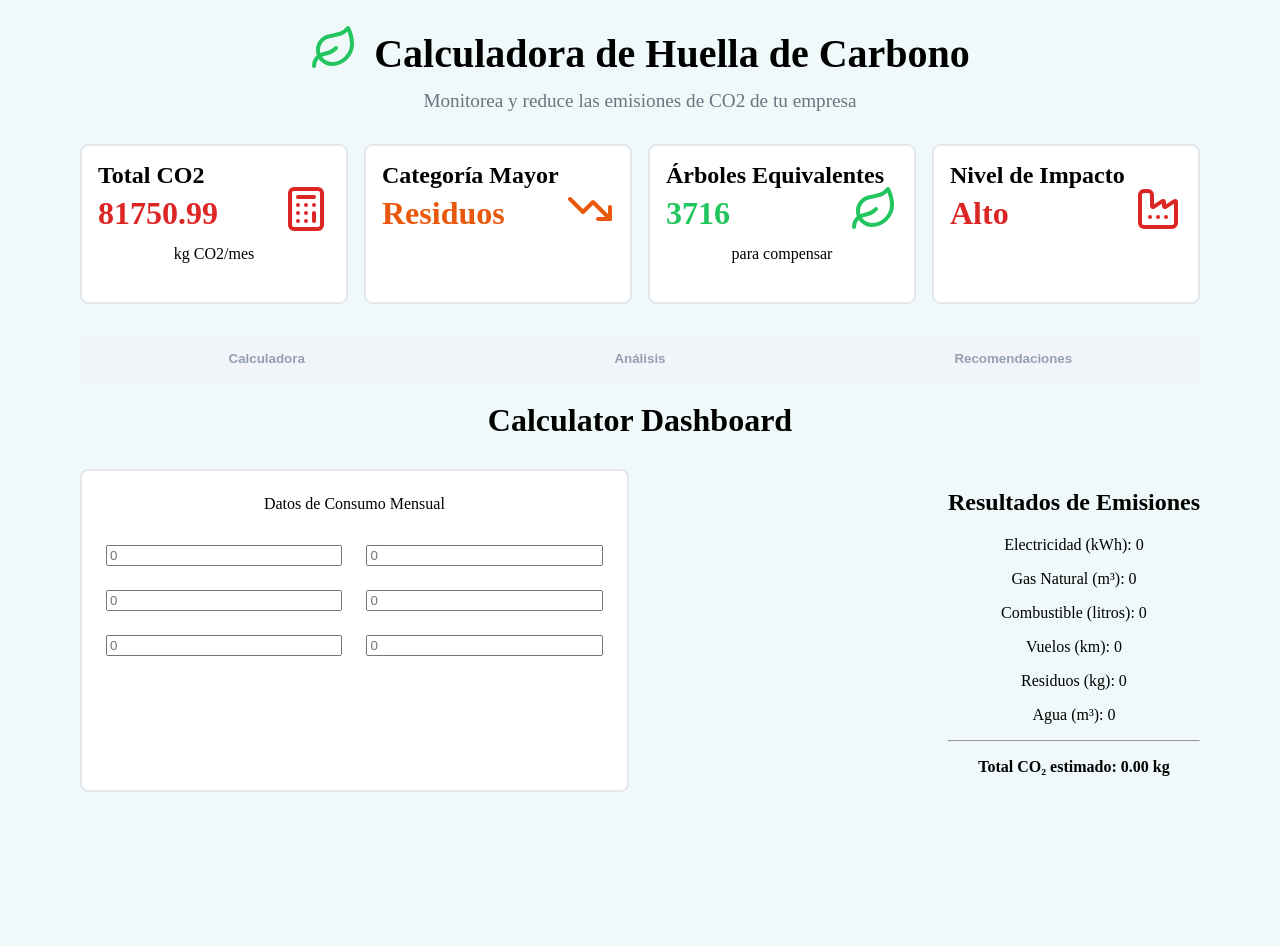
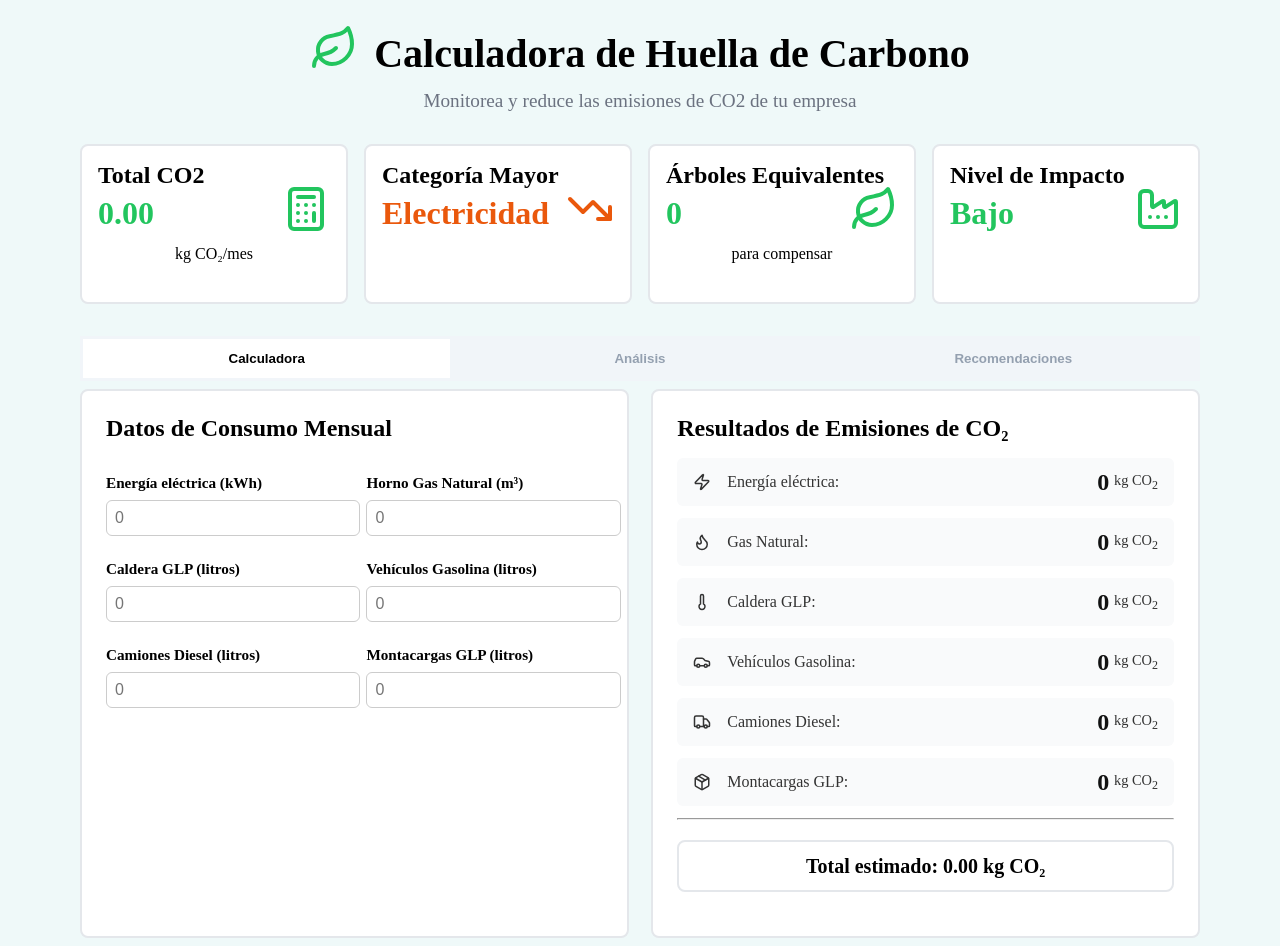
Before and after one commit to RicardoCalvoP/EcoHack-Bono, a React (Vite) app in the folder ecoValue/: page / in a window 1280 px wide. Before the commit the page ends 800 px from the top, so only its background shows below. Built offline with nearby package versions, Linux system fonts and the light colour scheme.

Commit message:
feat: calculator components

```diff
--- a/ecoValue/src/components/ButtonsHeaders.tsx
+++ b/ecoValue/src/components/ButtonsHeaders.tsx
@@ -1,15 +1,15 @@
-import React, { useState } from "react";
+import React from "react";
 
 type ButtonsHeadersProps = {
   headers: string[];
   onHeaderClick: (index: number) => void;
-};
+  activeTab: number;
+}
 
-const ButtonsHeaders: React.FC<ButtonsHeadersProps> = ({ headers, onHeaderClick }) => {
-  const [clickedIndex, setClickedIndex] = useState<number | null>(null);
+
+const ButtonsHeaders: React.FC<ButtonsHeadersProps> = ({ headers, onHeaderClick, activeTab }) => {
 
   const handleClick = (index: number) => {
-    setClickedIndex(index);
     onHeaderClick(index); // comunicar al componente padre
   };
 
@@ -19,7 +19,7 @@ const ButtonsHeaders: React.FC<ButtonsHeadersProps> = ({ headers, onHeaderClick
         <button
           key={index}
           onClick={() => handleClick(index)}
-          className={`button ${clickedIndex === index ? "isClicked" : ""}`}
+          className={`button ${activeTab === index ? "isClicked" : ""}`}
         >
           {header}
         </button>
--- a/ecoValue/src/components/calculator/Calculator.tsx
+++ b/ecoValue/src/components/calculator/Calculator.tsx
@@ -4,38 +4,38 @@ import InputMenu from "./InputMenu";
 type CalculatorProps = {
   electricidad: number;
   setElectricidad: (value: number) => void;
-  gasNatural: number;
-  setGasNatural: (value: number) => void;
-  combustible: number;
-  setCombustible: (value: number) => void;
-  vuelos: number;
-  setVuelos: (value: number) => void;
-  residuos: number;
-  setResiduos: (value: number) => void;
-  agua: number;
-  setAgua: (value: number) => void;
+  hornoGasNatural: number;
+  setHornoGasNatural: (value: number) => void;
+  calderaGLP: number;
+  setCalderaGLP: (value: number) => void;
+  vehiculosGasolina: number;
+  setVehiculosGasolina: (value: number) => void;
+  camionesDiesel: number;
+  setCamionesDiesel: (value: number) => void;
+  montacargasGLP: number;
+  setMontacargasGLP: (value: number) => void;
 };
 
 const Calculator: React.FC<CalculatorProps> = ({
   electricidad, setElectricidad,
-  gasNatural, setGasNatural,
-  combustible, setCombustible,
-  vuelos, setVuelos,
-  residuos, setResiduos,
-  agua, setAgua
+  hornoGasNatural, setHornoGasNatural,
+  calderaGLP, setCalderaGLP,
+  vehiculosGasolina, setVehiculosGasolina,
+  camionesDiesel, setCamionesDiesel,
+  montacargasGLP, setMontacargasGLP
 }) => {
   const inputs = [
-    { value: electricidad, onChange: setElectricidad, placeholder: "0", type: "number" },
-    { value: gasNatural, onChange: setGasNatural, placeholder: "0", type: "number" },
-    { value: combustible, onChange: setCombustible, placeholder: "0", type: "number" },
-    { value: vuelos, onChange: setVuelos, placeholder: "0", type: "number" },
-    { value: residuos, onChange: setResiduos, placeholder: "0", type: "number" },
-    { value: agua, onChange: setAgua, placeholder: "0", type: "number" },
+    { label: "Energía eléctrica (kWh)", value: electricidad, onChange: setElectricidad, placeholder: "0", type: "number" },
+    { label: "Horno Gas Natural (m³)", value: hornoGasNatural, onChange: setHornoGasNatural, placeholder: "0", type: "number" },
+    { label: "Caldera GLP (litros)", value: calderaGLP, onChange: setCalderaGLP, placeholder: "0", type: "number" },
+    { label: "Vehículos Gasolina (litros)", value: vehiculosGasolina, onChange: setVehiculosGasolina, placeholder: "0", type: "number" },
+    { label: "Camiones Diesel (litros)", value: camionesDiesel, onChange: setCamionesDiesel, placeholder: "0", type: "number" },
+    { label: "Montacargas GLP (litros)", value: montacargasGLP, onChange: setMontacargasGLP, placeholder: "0", type: "number" },
   ];
 
   return (
     <div className="Calculator-content">
-      <div className="Calculadora-title">Datos de Consumo Mensual</div>
+      <div className="Calculator-title">Datos de Consumo Mensual</div>
       <InputMenu inputs={inputs} />
     </div>
   );
--- a/ecoValue/src/components/calculator/CalculatorDashboard.tsx
+++ b/ecoValue/src/components/calculator/CalculatorDashboard.tsx
@@ -1,52 +1,100 @@
-import React, { useState } from "react";
+import React, { useEffect } from "react";
 import Calculator from "./Calculator";
 import Results from "./Results";
 
-const CalculatorDashboard: React.FC = () => {
-  const [electricidad, setElectricidad] = useState(0);
-  const [gasNatural, setGasNatural] = useState(0);
-  const [combustible, setCombustible] = useState(0);
-  const [vuelos, setVuelos] = useState(0);
-  const [residuos, setResiduos] = useState(0);
-  const [agua, setAgua] = useState(0);
+type CalculatorDashboardProps = {
+  electricidad: number;
+  setElectricidad: (value: number) => void;
+  hornoGasNatural: number;
+  setHornoGasNatural: (value: number) => void;
+  calderaGLP: number;
+  setCalderaGLP: (value: number) => void;
+  vehiculosGasolina: number;
+  setVehiculosGasolina: (value: number) => void;
+  camionesDiesel: number;
+  setCamionesDiesel: (value: number) => void;
+  montacargasGLP: number;
+  setMontacargasGLP: (value: number) => void;
 
-  // Ejemplo simple de cálculo de emisiones (puedes usar factores reales)
-  const total =
-    electricidad * 0.0005 +
-    gasNatural * 0.002 +
-    combustible * 0.0024 +
-    vuelos * 0.0001 +
-    residuos * 0.001 +
-    agua * 0.0002;
+  resultadoElectricidad: number;
+  setResultadoElectricidad: (value: number) => void;
+  resultadoHornoGasNatural: number;
+  setResultadoHornoGasNatural: (value: number) => void;
+  resultadoCalderaGLP: number;
+  setResultadoCalderaGLP: (value: number) => void;
+  resultadoVehiculosGasolina: number;
+  setResultadoVehiculosGasolina: (value: number) => void;
+  resultadoCamionesDiesel: number;
+  setResultadoCamionesDiesel: (value: number) => void;
+  resultadoMontacargasGLP: number;
+  setResultadoMontacargasGLP: (value: number) => void;
+  resultadoTotal: number;
+  setResultadoTotal: (value: number) => void;
+};
+
+const CalculatorDashboard: React.FC<CalculatorDashboardProps> = ({
+  electricidad, setElectricidad,
+  hornoGasNatural, setHornoGasNatural,
+  calderaGLP, setCalderaGLP,
+  vehiculosGasolina, setVehiculosGasolina,
+  camionesDiesel, setCamionesDiesel,
+  montacargasGLP, setMontacargasGLP,
+  resultadoElectricidad, setResultadoElectricidad,
+  resultadoHornoGasNatural, setResultadoHornoGasNatural,
+  resultadoCalderaGLP, setResultadoCalderaGLP,
+  resultadoVehiculosGasolina, setResultadoVehiculosGasolina,
+  resultadoCamionesDiesel, setResultadoCamionesDiesel,
+  resultadoMontacargasGLP, setResultadoMontacargasGLP,
+  resultadoTotal, setResultadoTotal
+}) => {
+  useEffect(() => {
+    const rElectricidad = electricidad * 0.000425;
+    const rHorno = hornoGasNatural * 0.0022;
+    const rCaldera = calderaGLP * 0.0022;
+    const rGasolina = vehiculosGasolina * 0.0032;
+    const rDiesel = camionesDiesel * 0.0038;
+    const rMontacargas = montacargasGLP * 0.0022;
+
+    const total = rElectricidad + rHorno + rCaldera + rGasolina + rDiesel + rMontacargas;
+
+    setResultadoElectricidad(rElectricidad);
+    setResultadoHornoGasNatural(rHorno);
+    setResultadoCalderaGLP(rCaldera);
+    setResultadoVehiculosGasolina(rGasolina);
+    setResultadoCamionesDiesel(rDiesel);
+    setResultadoMontacargasGLP(rMontacargas);
+    setResultadoTotal(total);
+  }, [
+    electricidad, hornoGasNatural, calderaGLP,
+    vehiculosGasolina, camionesDiesel, montacargasGLP
+  ]);
 
   return (
     <div className="calculator-dashboard">
-      <h1>Calculator Dashboard</h1>
       <div className="Calculator">
         <Calculator
           electricidad={electricidad}
           setElectricidad={setElectricidad}
-          gasNatural={gasNatural}
-          setGasNatural={setGasNatural}
-          combustible={combustible}
-          setCombustible={setCombustible}
-          vuelos={vuelos}
-          setVuelos={setVuelos}
-          residuos={residuos}
-          setResiduos={setResiduos}
-          agua={agua}
-          setAgua={setAgua}
+          hornoGasNatural={hornoGasNatural}
+          setHornoGasNatural={setHornoGasNatural}
+          calderaGLP={calderaGLP}
+          setCalderaGLP={setCalderaGLP}
+          vehiculosGasolina={vehiculosGasolina}
+          setVehiculosGasolina={setVehiculosGasolina}
+          camionesDiesel={camionesDiesel}
+          setCamionesDiesel={setCamionesDiesel}
+          montacargasGLP={montacargasGLP}
+          setMontacargasGLP={setMontacargasGLP}
         />
         <Results
-          total={total}
-          electricidad={electricidad}
-          gasNatural={gasNatural}
-          combustible={combustible}
-          vuelos={vuelos}
-          residuos={residuos}
-          agua={agua}
+          total={resultadoTotal}
+          electricidad={resultadoElectricidad}
+          hornoGasNatural={resultadoHornoGasNatural}
+          calderaGLP={resultadoCalderaGLP}
+          vehiculosGasolina={resultadoVehiculosGasolina}
+          camionesDiesel={resultadoCamionesDiesel}
+          montacargasGLP={resultadoMontacargasGLP}
         />
-
       </div>
     </div>
   );
--- a/ecoValue/src/components/calculator/InputMenu.tsx
+++ b/ecoValue/src/components/calculator/InputMenu.tsx
@@ -1,7 +1,8 @@
-import React, { useState } from "react";
+import React from "react";
 import Input from "./Input";
 
 type InputProps = {
+  label: string;
   value: number;
   onChange: (value: number) => void;
   placeholder?: string;
@@ -16,13 +17,19 @@ const InputMenu: React.FC<InputMenuProps> = ({ inputs }) => {
   return (
     <div className="InputMenu">
       {inputs.map((input, index) => (
-        <Input
+        <div key={index} className="InputMenu-content">
+          <div className="InputMenu-label">
+            {input.label}
+          </div>
+
+          < Input
             key={index}
             value={input.value}
             onChange={input.onChange}
             placeholder={input.placeholder}
             type={input.type}
           />
+        </div>
       ))}
     </div>
   );
--- a/ecoValue/src/components/calculator/Results.tsx
+++ b/ecoValue/src/components/calculator/Results.tsx
@@ -1,35 +1,60 @@
 import React from "react";
+import {
+  Zap,
+  Flame,
+  Thermometer,
+  Car,
+  Truck,
+  Package
+} from "lucide-react";
+
 
 type ResultsProps = {
   total: number;
   electricidad: number;
-  gasNatural: number;
-  combustible: number;
-  vuelos: number;
-  residuos: number;
-  agua: number;
+  hornoGasNatural: number;
+  calderaGLP: number;
+  vehiculosGasolina: number;
+  camionesDiesel: number;
+  montacargasGLP: number;
 };
 
 const Results: React.FC<ResultsProps> = ({
   total,
   electricidad,
-  gasNatural,
-  combustible,
-  vuelos,
-  residuos,
-  agua,
+  hornoGasNatural,
+  calderaGLP,
+  vehiculosGasolina,
+  camionesDiesel,
+  montacargasGLP,
 }) => {
+  const resultsData = [
+    { label: "Energía eléctrica", value: electricidad, icon: <Zap size={18} /> },
+    { label: "Gas Natural", value: hornoGasNatural, icon: <Flame size={18} /> },
+    { label: "Caldera GLP", value: calderaGLP, icon: <Thermometer size={18} /> },
+    { label: "Vehículos Gasolina", value: vehiculosGasolina, icon: <Car size={18} /> },
+    { label: "Camiones Diesel", value: camionesDiesel, icon: <Truck size={18} /> },
+    { label: "Montacargas GLP", value: montacargasGLP, icon: <Package size={18} /> },
+  ];
+
   return (
-    <div className="results">
-      <h2>Resultados de Emisiones</h2>
-      <p>Electricidad (kWh): {electricidad}</p>
-      <p>Gas Natural (m³): {gasNatural}</p>
-      <p>Combustible (litros): {combustible}</p>
-      <p>Vuelos (km): {vuelos}</p>
-      <p>Residuos (kg): {residuos}</p>
-      <p>Agua (m³): {agua}</p>
-      <hr />
-      <p><strong>Total CO₂ estimado: {total.toFixed(2)} kg</strong></p>
+    <div className="Calculator-content">
+      <div className="Calculator-title">Resultados de Emisiones de CO₂</div>
+      <div className="Calculator-results">
+        {resultsData.map((item, index) => (
+          <div className="Calculator-results-row" key={index}>
+            <div className="Calculator-results-subtitle">
+              {item.icon} <span style={{ marginLeft: "0.5rem" }}>{item.label}:</span>
+            </div>
+            <div className="Calculator-results-result">
+              {parseFloat(item.value.toFixed(4))}
+              <span className="units">kg CO<sub>2</sub></span>
+            </div>
+          </div>
+        ))}
+        <hr />
+        <p><strong>Total estimado: {total.toFixed(2)} kg CO₂</strong></p>
+      </div>
     </div>
   );
 };
--- a/ecoValue/src/components/dashboard.tsx
+++ b/ecoValue/src/components/dashboard.tsx
@@ -2,11 +2,87 @@ import { useState } from "react";
 import ButtonsHeaders from "./ButtonsHeaders";
 import CardMenu from "./CardMenu";
 import CalculatorDashboard from "./calculator/CalculatorDashboard";
-import { cardData } from "../data/cardInfo";
-import { Leaf } from "lucide-react";
+import { Calculator, TrendingDown, Leaf, Factory } from "lucide-react";
+
+type CardItem = {
+  title: string;
+  result: string;
+  subtitle: string;
+  icon: React.ReactNode;
+  warning: string;
+};
 
 const Dashboard: React.FC = () => {
   const [activeTab, setActiveTab] = useState<number>(0);
+
+  // Value of each input in the calculator
+  // These values will be updated by the CalculatorDashboard component
+  const [electricidad, setElectricidad] = useState(0); // kWh
+  const [hornoGasNatural, setHornoGasNatural] = useState(0); // m3
+  const [calderaGLP, setCalderaGLP] = useState(0); // litros
+  const [vehiculosGasolina, setVehiculosGasolina] = useState(0); // litros
+  const [camionesDiesel, setCamionesDiesel] = useState(0); // litros
+  const [montacargasGLP, setMontacargasGLP] = useState(0); // litros
+
+  // Emission results from the calculator
+  // These will be calculated based on the inputs
+
+  const [resultadoElectricidad, setResultadoElectricidad] = useState(0); // tCO2e
+  const [resultadoHornoGasNatural, setResultadoHornoGasNatural] = useState(0); // tCO2e
+  const [resultadoCalderaGLP, setResultadoCalderaGLP] = useState(0); // tCO2e
+  const [resultadoVehiculosGasolina, setResultadoVehiculosGasolina] = useState(0); // tCO2e
+  const [resultadoCamionesDiesel, setResultadoCamionesDiesel] = useState(0); // tCO2e
+  const [resultadoMontacargasGLP, setResultadoMontacargasGLP] = useState(0); // tCO2e
+  const [resultadoTotal, setResultadoTotal] = useState(0); // tCO2e
+
+  function calcularCategoriaMayor(): string {
+    const categorias = [
+      { nombre: "Electricidad", valor: resultadoElectricidad },
+      { nombre: "Gas Natural", valor: resultadoHornoGasNatural },
+      { nombre: "Caldera GLP", valor: resultadoCalderaGLP },
+      { nombre: "Vehículos", valor: resultadoVehiculosGasolina },
+      { nombre: "Camiones", valor: resultadoCamionesDiesel },
+      { nombre: "Montacargas", valor: resultadoMontacargasGLP },
+    ];
+
+    return categorias.sort((a, b) => b.valor - a.valor)[0].nombre;
+  }
+
+  function calcularArbolesEquivalentes(co2: number): number {
+    const CO2_POR_ARBOL = 22;
+    return Math.ceil(co2 / CO2_POR_ARBOL);
+  }
+
+  const cardData: CardItem[] = [
+    {
+      title: "Total CO2",
+      result: resultadoTotal.toFixed(2),
+      subtitle: "kg CO₂/mes",
+      icon: <Calculator size={48} />,
+      warning: resultadoTotal > 1000 ? "high" : resultadoTotal > 500 ? "medium" : "low",
+    },
+    {
+      title: "Categoría Mayor",
+      result: calcularCategoriaMayor(),
+      subtitle: "",
+      icon: <TrendingDown size={48} />,
+      warning: "medium",
+    },
+    {
+      title: "Árboles Equivalentes",
+      result: calcularArbolesEquivalentes(resultadoTotal).toString(),
+      subtitle: "para compensar",
+      icon: <Leaf size={48} />,
+      warning: "low",
+    },
+    {
+      title: "Nivel de Impacto",
+      result: resultadoTotal > 1000 ? "Alto" : resultadoTotal > 500 ? "Moderado" : "Bajo",
+      subtitle: "",
+      icon: <Factory size={48} />,
+      warning: resultadoTotal > 1000 ? "high" : resultadoTotal > 500 ? "medium" : "low",
+    },
+  ];
 
   return (
     <div className="Dashboard-content">
@@ -23,9 +99,39 @@ const Dashboard: React.FC = () => {
       <ButtonsHeaders
         headers={["Calculadora", "Análisis", "Recomendaciones"]}
         onHeaderClick={(index) => setActiveTab(index)}
+        activeTab={activeTab} // 👈 Esto es lo importante
       />
 
-      {activeTab === 0 && <CalculatorDashboard />}
+
+      {activeTab === 0 && <CalculatorDashboard
+        electricidad={electricidad}
+        setElectricidad={setElectricidad}
+        hornoGasNatural={hornoGasNatural}
+        setHornoGasNatural={setHornoGasNatural}
+        calderaGLP={calderaGLP}
+        setCalderaGLP={setCalderaGLP}
+        vehiculosGasolina={vehiculosGasolina}
+        setVehiculosGasolina={setVehiculosGasolina}
+        camionesDiesel={camionesDiesel}
+        setCamionesDiesel={setCamionesDiesel}
+        montacargasGLP={montacargasGLP}
+        setMontacargasGLP={setMontacargasGLP}
+        resultadoElectricidad={resultadoElectricidad}
+        setResultadoElectricidad={setResultadoElectricidad}
+        resultadoHornoGasNatural={resultadoHornoGasNatural}
+        setResultadoHornoGasNatural={setResultadoHornoGasNatural}
+        resultadoCalderaGLP={resultadoCalderaGLP}
+        setResultadoCalderaGLP={setResultadoCalderaGLP}
+        resultadoVehiculosGasolina={resultadoVehiculosGasolina}
+        setResultadoVehiculosGasolina={setResultadoVehiculosGasolina}
+        resultadoCamionesDiesel={resultadoCamionesDiesel}
+        setResultadoCamionesDiesel={setResultadoCamionesDiesel}
+        resultadoMontacargasGLP={resultadoMontacargasGLP}
+        setResultadoMontacargasGLP={setResultadoMontacargasGLP}
+        resultadoTotal={resultadoTotal}
+        setResultadoTotal={setResultadoTotal}
+
+      />}
       {activeTab === 1 && <div>Análisis componente aquí</div>}
       {activeTab === 2 && <div>Recomendaciones componente aquí</div>}
     </div>
```
Lines whose indentation alone changed are shown as unchanged.
